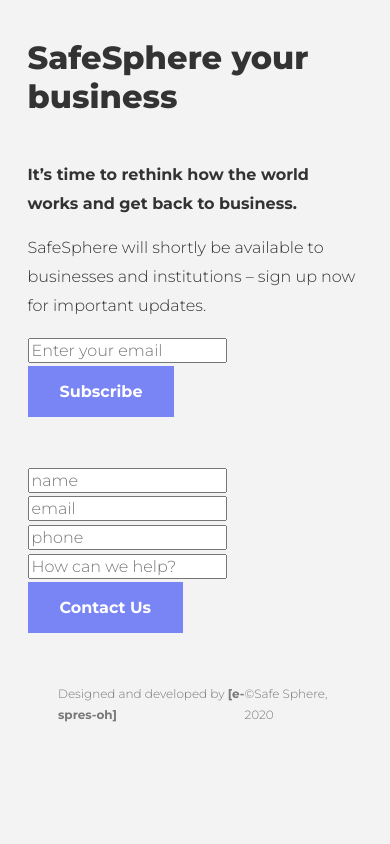
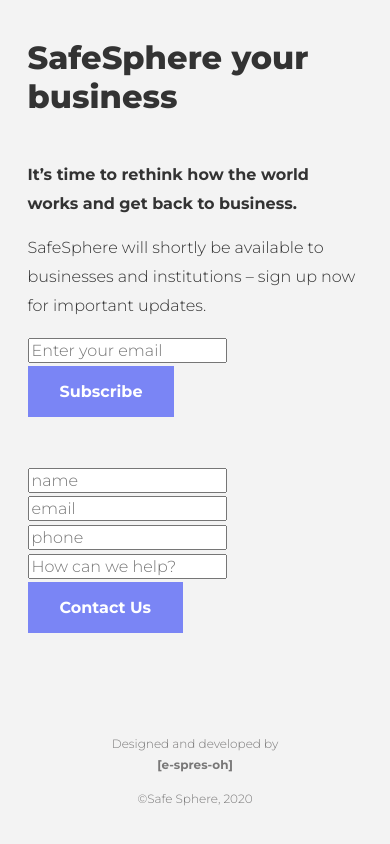
Before and after one commit to safesphere/safesphere.github.io, a Next.js app: page /index in a window 390 px wide. Shown: the part 6710-7554 px from the top of the page. Before the commit the page ends 7494 px from the top, so only its background shows below. Built offline with nearby package versions, Linux system fonts and the light colour scheme.

Commit message:
Make footer responsive

```diff
--- a/pages/index/index.module.scss
+++ b/pages/index/index.module.scss
@@ -121,11 +121,30 @@
 }
 
 .pageFooter {
-  padding: 50px;
+  color: var(--color-muted);
   font-size: 12px;
-  display: flex;
-  justify-content: space-between;
-  color: var(--color-muted);
+  padding: 100px 20px 50px 20px;
+  text-align: center;
+
+  @include breakpoint(sm) {
+    display: flex;
+    justify-content: space-between;
+    text-align: initial;
+  }
+  @include breakpoint(md) {
+    padding-left: 50px;
+    padding-right: 50px;
+  }
+
+  strong {
+    display: block;
+    margin-bottom: 1em;
+
+    @include breakpoint(sm) {
+      margin-bottom: 0;
+      display: inline;
+    }
+  }
 }
 
 .useCases {
--- a/pages/index/index.tsx
+++ b/pages/index/index.tsx
@@ -401,10 +401,10 @@ export default function Home(props: AppProps) {
       </main>
 
       <footer className={styles.pageFooter}>
-        <span>
+        <div>
           Designed and developed by <strong>[e-spres-oh]</strong>
-        </span>
-        <span>&copy;Safe Sphere, 2020</span>
+        </div>
+        <div>&copy;Safe Sphere, 2020</div>
       </footer>
     </div>
   );
```
